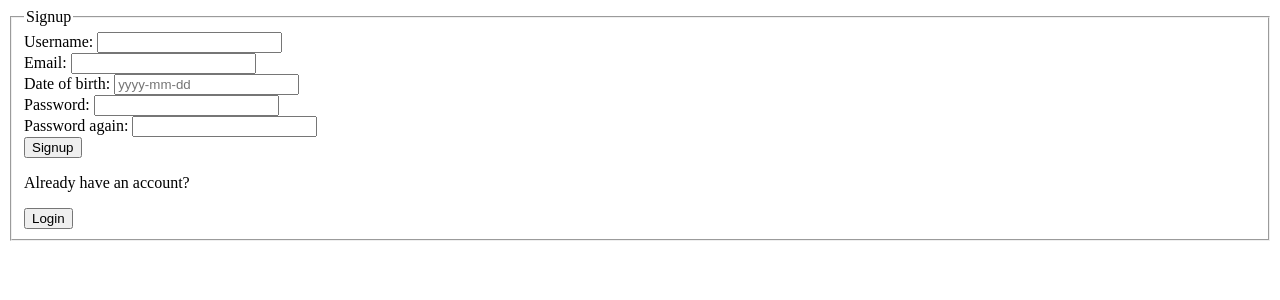
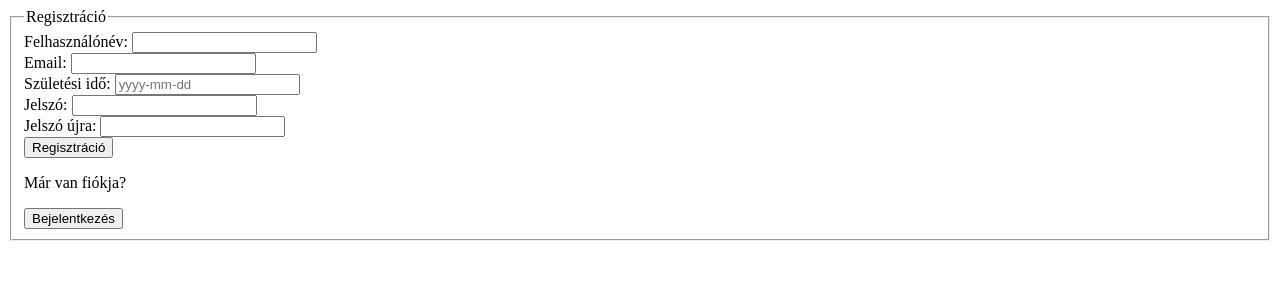
Before and after one commit to ordogpeter12/social-media-project, a PHP site: page /view/signup.php in a window 1280 px wide. Shown: the top 300 px of the page. Run offline with PHP 8.4, Linux system fonts and the light colour scheme; a stand-in replaces the project's code that opens the database connection.

Commit message:
Hungarian UI strings

```diff
--- a/controller/user_controller.php
+++ b/controller/user_controller.php
@@ -5,7 +5,8 @@
     {
         private static UserController $instance;
 
-        /*Returns an array of strings with the type of errors. Errors can be given directly to users.*/
+        /*Visszatér egy sztringeket tartalmazó tömbbel, amely a hibák típusait jelöli.
+        A hibák közvetlenül megjeleníthetők a felhasználók számára.*/
         public static function get_instance()
         {
             if(!isset(self::$instance))
@@ -17,18 +18,18 @@
         public function signup($username, $email, $birth_date, $password, $password_again) : array
         {
             $error_messages = [];
-            if(!filter_var($email, FILTER_VALIDATE_EMAIL)) { $error_messages[] = "Give a valid email!"; }
-            if(!empty(UserDao::get_instance()->get_user_by_email($email))) { $error_messages[] = "The email is already associated with an account!"; }
-            if(empty($username) || trim($username) === "") { $error_messages[] = "Give a username!"; }
-            if(!empty(UserDao::get_instance()->get_user_by_name($username))) { $error_messages[] = "This username is occupied!"; }
-            if(empty($password) || trim($password) === "") { $error_messages[] = "Give a password!"; }
-            if($password !== $password_again) { $error_messages[] = "The two password does not match!"; }
-            if(!$this->validate_date($birth_date)) { $error_messages[] = "The date should have 'yyyy-mm-dd' format"; }
+            if(!filter_var($email, FILTER_VALIDATE_EMAIL)) { $error_messages[] = "Adj meg egy érvényes email címet!"; }
+            if(!empty(UserDao::get_instance()->get_user_by_email($email))) { $error_messages[] = "Ez az email cím már használatban van!"; }
+            if(empty($username) || trim($username) === "") { $error_messages[] = "Adj meg egy felhasználónevet!"; }
+            if(!empty(UserDao::get_instance()->get_user_by_name($username))) { $error_messages[] = "Ez a felhasználónév már foglalt!"; }
+            if(empty($password) || trim($password) === "") { $error_messages[] = "Adj meg egy jelszót!"; }
+            if($password !== $password_again) { $error_messages[] = "A két jelszó nem egyezik!"; }
+            if(!$this->validate_date($birth_date)) { $error_messages[] = "A dátum formátuma legyen 'éééé-hh-nn'!"; }
             if(count($error_messages) === 0)
             {
                 if(!UserDao::get_instance()->signup(new User($username, $email, password_hash($password, PASSWORD_DEFAULT), "u", new DateTime($birth_date))))
                 {
-                    $error_messages[] = "Registration failed for unknown reasons. Try again!";
+                    $error_messages[] = "A regisztráció ismeretlen okoból nem sikerült. Próbáld újra!";
                 }
             }
             return $error_messages;
--- a/dao/dao_base.php
+++ b/dao/dao_base.php
@@ -24,7 +24,7 @@ abstract class DaoBase
             self::$connection = oci_connect(DataBaseCredentials::$DB_USERNAME, DataBaseCredentials::$DB_PASSWORD, $tns,'UTF8');
             if(!self::$connection)
             {
-                die("Couldn't connect to database!");
+                die("Nem sikerült csatlakozni az adatbázishoz!");
             }
         }
         return self::$connection;
--- a/index.php
+++ b/index.php
@@ -1,5 +1,5 @@
 <!DOCTYPE html>
-<html lang="en">
+<html lang="hu">
 <head>
     <meta charset="UTF-8">
     <meta name="viewport" content="width=device-width, initial-scale=1.0">
--- a/view/login.php
+++ b/view/login.php
@@ -1,5 +1,5 @@
 <!DOCTYPE html>
-<html lang="en">
+<html lang="hu">
 <head>
     <meta charset="UTF-8">
     <meta name="viewport" content="width=device-width, initial-scale=1.0">
--- a/view/signup.php
+++ b/view/signup.php
@@ -11,25 +11,25 @@
     }
 ?>
 <!DOCTYPE html>
-<html lang="en">
+<html lang="hu">
 <head>
     <meta charset="UTF-8">
     <meta name="viewport" content="width=device-width, initial-scale=1.0">
-    <title>Signin</title>
+    <title>Regisztráció</title>
 </head>
 <body>
     <form action="#" method="POST">
         <fieldset>
-            <legend>Signup</legend>
-            <label>Username: <input type="text" name="name" required></label>
+            <legend>Regisztráció</legend>
+            <label>Felhasználónév: <input type="text" name="name" required></label>
             <br>
             <label>Email: <input type="email" name="email" required></label>
             <br>
-            <label>Date of birth: <input type="text" name="birth_date" placeholder="yyyy-mm-dd" required></label>
+            <label>Születési idő: <input type="text" name="birth_date" placeholder="yyyy-mm-dd" required></label>
             <br>
-            <label>Password: <input type="password" name="password" required></label>
+            <label>Jelszó: <input type="password" name="password" required></label>
             <br>
-            <label>Password again: <input type="password" name="password_again" required></label>
+            <label>Jelszó újra: <input type="password" name="password_again" required></label>
             <br>
             <?php
                 if(isset($error_messages))
@@ -37,9 +37,9 @@
                     Display::print_errors($error_messages);
                 }
             ?>
-            <input type="submit" name="signup" value="Signup">
-            <p>Already have an account?</p>
-            <input type="button" onclick="location.href='login.php'" value="Login">
+            <input type="submit" name="signup" value="Regisztráció">
+            <p>Már van fiókja?</p>
+            <input type="button" onclick="location.href='login.php'" value="Bejelentkezés">
         </fieldset>
     </form>
 
```
